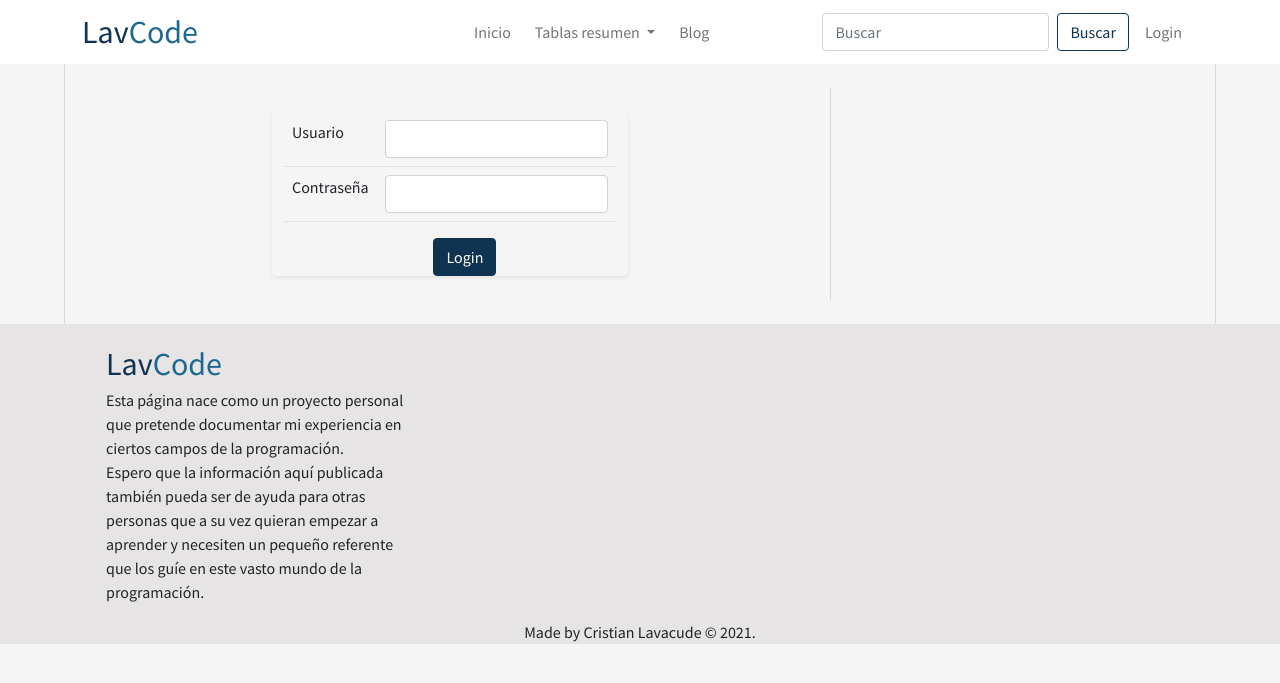
After one commit to cdlavacudeg/Blog_LavCode, a Django app: page /accounts/login/ in a window 1280 px wide. The commit adds this page. Shown: the top 683 px of the page. Run offline with Django 3.2, Linux system fonts and the light colour scheme; some libraries are stand-ins or nearby versions.

Commit message:
Se añade funcionalidad Login y se arreglan detalles en link CSS

```diff
--- a/mysite/blog/templates/blog/post_detail.html
+++ b/mysite/blog/templates/blog/post_detail.html
@@ -36,7 +36,7 @@
                 <img class="img-fluid mr-md-auto" alt="{{post.slug}}" src="{{post.imagen}}"> <!--img-fluid imagen inicio de post(responsive a su contenedor)-->
             </div>
             <div class="col-md-9">
-                <h2><a href="{% url 'blog:post_detail' post.id %}"> {{post.titulo}}</a><br><span class="fecha-p"><i class="far fa-calendar-alt"></i> {{post.creacion_en|date}}</span></h2>
+                <h2><a class="post-link" href="{% url 'blog:post_detail' post.id %}"> {{post.titulo}}</a><br><span class="fecha-p"><i class="far fa-calendar-alt"></i> {{post.creacion_en|date}}</span></h2>
                 <p>{{post.descripcion}}</p>
                 <span style="font-size:0;">{% for categoria in post.categoria.all %} {{ categoria }}{% endfor %}</span>
             </div>
--- a/mysite/home/static/css/main.css
+++ b/mysite/home/static/css/main.css
@@ -19,7 +19,7 @@ h1,h2,h3,h4,h5{
 /*Header*/
 
 .navbar{
-    font-size:1.4vw;
+    font-size:1rem;
     text-align: center;
 }
 
@@ -30,7 +30,7 @@ h1,h2,h3,h4,h5{
     margin:0;
     width: 25%;
     text-align: left;
-    font-size: 3vw;
+    font-size: 4vh;
     text-decoration: none;
     font-weight: 300;
 }
@@ -86,7 +86,34 @@ h1,h2,h3,h4,h5{
     box-shadow: 0.2rem .2rem .15rem rgba(0,0,0,.075)
 }
 
+.post-link {
+    text-decoration: none;
+    color:var(--black);
+}
+.post-link:hover{
+    color: var(--black);
+}
 
+/*Login Template*/
+.btn-center{
+    position: relative;
+    background-color: var(--blueDark);
+    border-color: var(--blueDark);
+    left: 45%;
+}
+
+.alert-login{
+    color:rgb(182, 19, 19);
+    border: .1rem solid rgb(182, 19, 19);
+    border-radius: .5rem;
+    text-align: center;
+}
+
+
+.btn-center:hover{
+    background-color: var(--blueLightDark);
+    border-color: var(--blueDark);
+}
 
 
 
@@ -99,7 +126,6 @@ h1,h2,h3,h4,h5{
     }
 
     .navbar{
-        font-size:4vw;
         text-align: center;
     }
 
--- a/mysite/home/templates/base.html
+++ b/mysite/home/templates/base.html
@@ -73,9 +73,17 @@
 
 
             <form class="d-flex mr-md-auto">
-              <input class="form-control me-2" type="search" placeholder="Search" aria-label="Search">
-              <button class="btn btn-outline-blue" type="submit">Search</button>
+              <input class="form-control me-2" type="search" placeholder="Buscar" aria-label="Search">
+              <button class="btn btn-outline-blue" type="submit">Buscar</button>
             </form>
+
+            <span class="navbar-nav px-sm-2">
+            {% if user.is_authenticated %}
+            <a class="nav-link" href="{% url 'logout' %}?next={% url 'home:all' %}">Logout</a>
+            {% else %}
+            <a  class="nav-link" href="{% url 'login' %}?next={% url 'home:all' %}">Login</a>
+            {% endif %}
+          </span>
 
           </div>
         </div>
@@ -118,7 +126,7 @@
           <div class="row">
             <div class="col-md-4 text-justify">
               <div class="container">
-              <span href="#" class="navbar-logo"><span style="color: var(--blueDark);">Lav</span><span style="color:var(--blueLightDark)">Code</span></span>
+              <span class="navbar-logo"><span style="color: var(--blueDark);">Lav</span><span style="color:var(--blueLightDark)">Code</span></span>
 
               <p class="text-justify">
                 Esta página nace como un proyecto personal que pretende documentar mi experiencia en ciertos campos de la programación.<br/> Espero que la información aquí publicada también pueda ser de ayuda para otras personas que a su vez quieran empezar a aprender y necesiten un pequeño referente que los guíe en este vasto mundo de la programación.
--- a/mysite/home/templates/home/home_list.html
+++ b/mysite/home/templates/home/home_list.html
@@ -18,7 +18,7 @@
                 <img class="img-fluid mr-md-auto" alt="{{post.slug}}" src="{{post.imagen}}"> <!--img-fluid imagen inicio de post(responsive a su contenedor)-->
             </div>
             <div class="col-md-9">
-                <h2><a href="{% url 'blog:post_detail' post.id %}"> {{post.titulo}}</a><br><span class="fecha-p"><i class="far fa-calendar-alt"></i> {{post.creacion_en|date}}</span></h2>
+                <h2><a class="post-link"href="{% url 'blog:post_detail' post.id %}"> {{post.titulo}}</a><br><span class="fecha-p"><i class="far fa-calendar-alt"></i> {{post.creacion_en|date}}</span></h2>
                 <p>{{post.descripcion}}</p>
                 <span style="font-size:0;">{% for categoria in post.categoria.all %} {{ categoria }}{% endfor %}</span>
             </div>
@@ -44,7 +44,7 @@
             <img class="img-fluid" alt="{{post.slug}}" src="{{post.imagen}}"> <!--img-fluid imagen inicio de post(responsive a su contenedor)-->
         </div>
         <div class="col-md-9">
-            <h4><a href="{% url 'blog:post_detail' post.id %}"> {{post.titulo}}</a><br><span class="fecha-p"><i class="far fa-calendar-alt"></i> {{post.creacion_en|date}}</span></h4>
+            <h4><a class="post-link" href="{% url 'blog:post_detail' post.id %}"> {{post.titulo}}</a><br><span class="fecha-p"><i class="far fa-calendar-alt"></i> {{post.creacion_en|date}}</span></h4>
             <p>{{post.descripcion}}</p>
         </div>
     </div>
--- /dev/null
+++ b/mysite/home/templates/registration/login.html
@@ -0,0 +1,37 @@
+{% extends 'base.html' %}
+
+{% block content1 %}
+
+<div class="container">
+    <div>
+        <div class="row">
+
+            <div class="col-12 col-md-6 offset-md-3 shadow-sm rounded my-md-4">
+
+            <form method="post" action="{% url 'login' %}">
+                {% csrf_token %}
+                <table class="table">
+                    <tr>
+                        <td><label for="id_username">Usuario</label></td>
+                        <td><input id="id_username" name="username"
+                                   type="text" class="form-control"></td>
+                    </tr>
+                    <tr>
+                        <td><label for="id_password">Contraseña</label></td>
+                        <td><input id="id_password" name="password"
+                                   type="password" class="form-control"></td>
+                    </tr>
+                </table>
+                {% if form.errors %}
+                  <span class="alert-login">Su usuario y contraseña no coinciden,<br> Por favor intente otra vez.</span>
+                {% endif %}
+                <input type="submit" class="btn btn-primary btn-center" value="Login" />
+                <input type="hidden" name="next" value="{{ next }}" />
+                </form>
+            </div>
+        </div>
+    </div>
+</div>
+
+
+{% endblock content1 %}
--- a/mysite/mysite/urls.py
+++ b/mysite/mysite/urls.py
@@ -21,6 +21,7 @@ from django.views.generic.base import TemplateView
 
 urlpatterns = [
     path('admin/', admin.site.urls),
+    path('accounts/', include('django.contrib.auth.urls')),  # Keep
     path('',include('home.urls')),
     path('blog/',include('blog.urls'))
 ]
```
Also changed, not shown: mysite/db.sqlite3.
